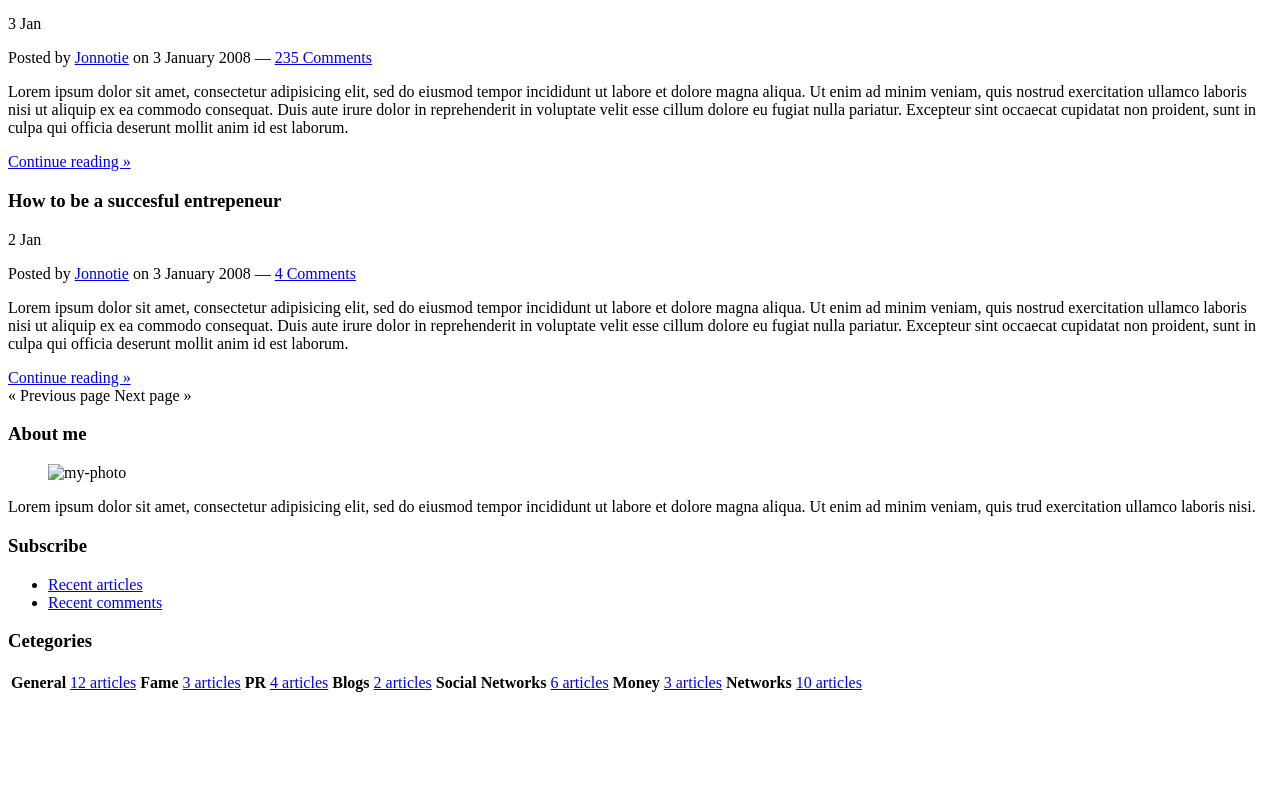
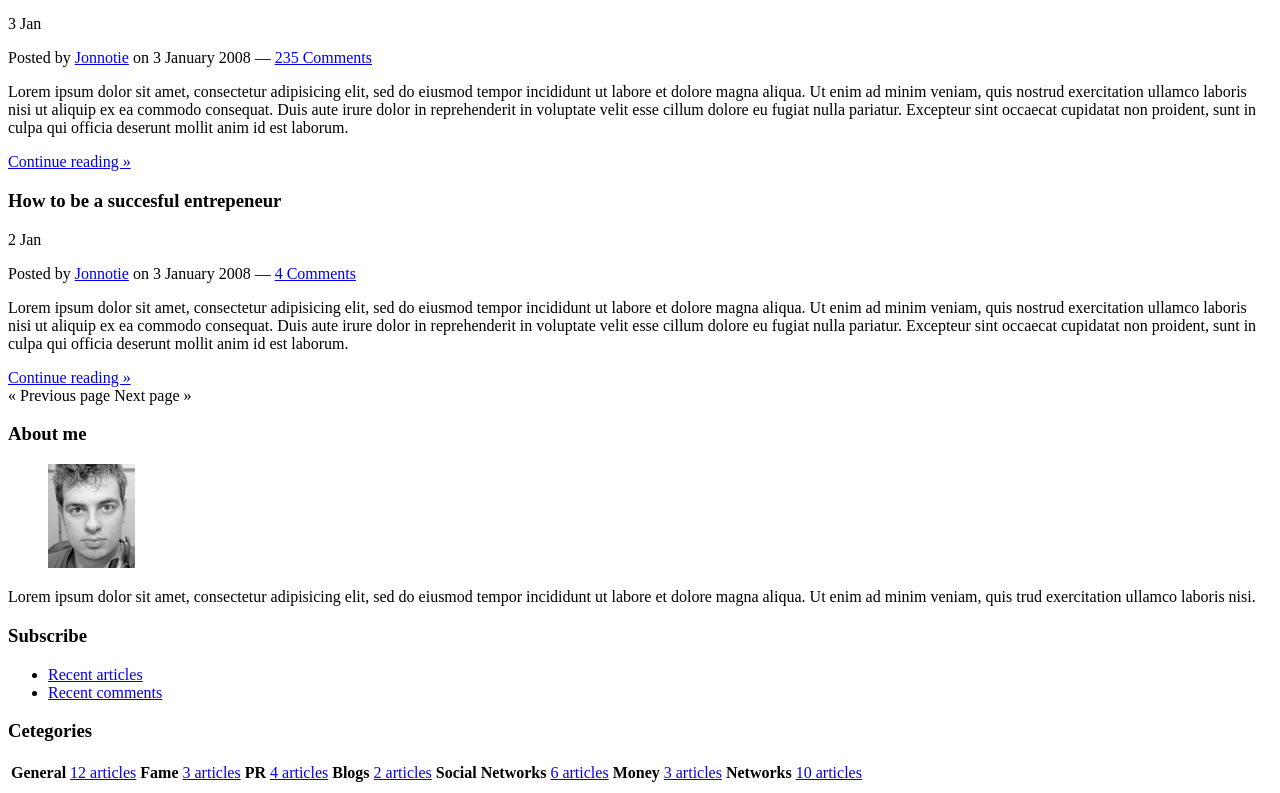
Before and after one commit to Ksnss/blog-temp, a plain HTML site: page index.html in a window 1280 px wide. Shown: the part 569-1362 px from the top of the page. Before the commit the page ends 1272 px from the top, so only its background shows below. Drawn offline with Linux system fonts and the light colour scheme.

Commit message:
Добавил контентные изображение

```diff
--- a/index.html
+++ b/index.html
@@ -111,7 +111,7 @@
       <section class="about">
         <h3>About me</h3>
         <figure class="about-photo">
-          <img src="#" alt="my-photo">
+          <img src="img\myPhoto.jpg" alt="my-photo">
         </figure>
         <p>
           Lorem ipsum dolor sit amet, consectetur adipisicing elit, sed do
```
Also changed, not shown: img/myPhoto.jpg (added).
